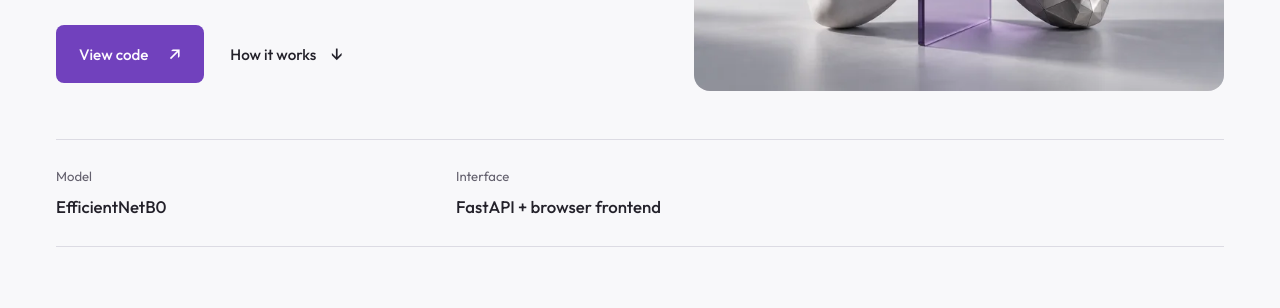
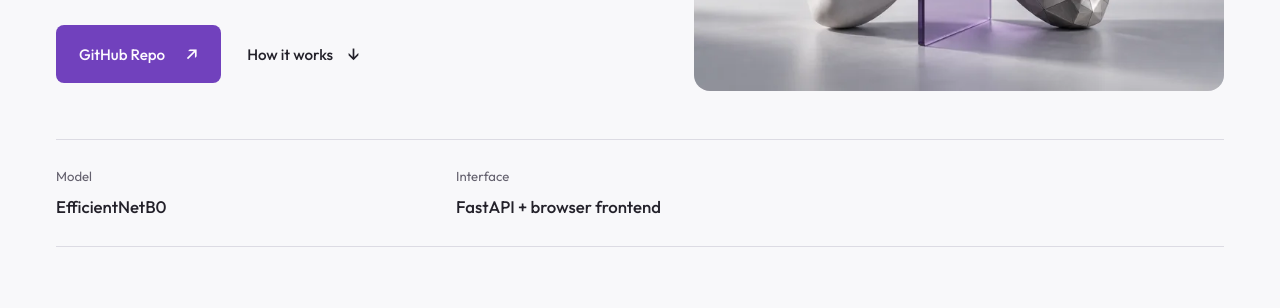
Before and after one commit to vladuzzul/Portofoliu-Vladuzzul, a plain HTML site: page deepfake-detection.html in a window 1280 px wide. Shown: the part 436-744 px from the top of the page. Drawn offline with Linux system fonts and the light colour scheme.

Commit message:
lil change

```diff
--- a/deepfake-detection.html
+++ b/deepfake-detection.html
@@ -105,7 +105,7 @@
               href="https://github.com/vladuzzul/Deepfake-Detection"
               target="_blank"
               rel="noopener noreferrer"
-              >View code <span class="arrow" aria-hidden="true">↗</span></a
+              >GitHub Repo <span class="arrow" aria-hidden="true">↗</span></a
             >
             <a class="text-link" href="#how-it-works"
               >How it works <span class="arrow" aria-hidden="true">↓</span></a
```
Also changed, not shown: movie-recommender.html (+1 -1 lines).
